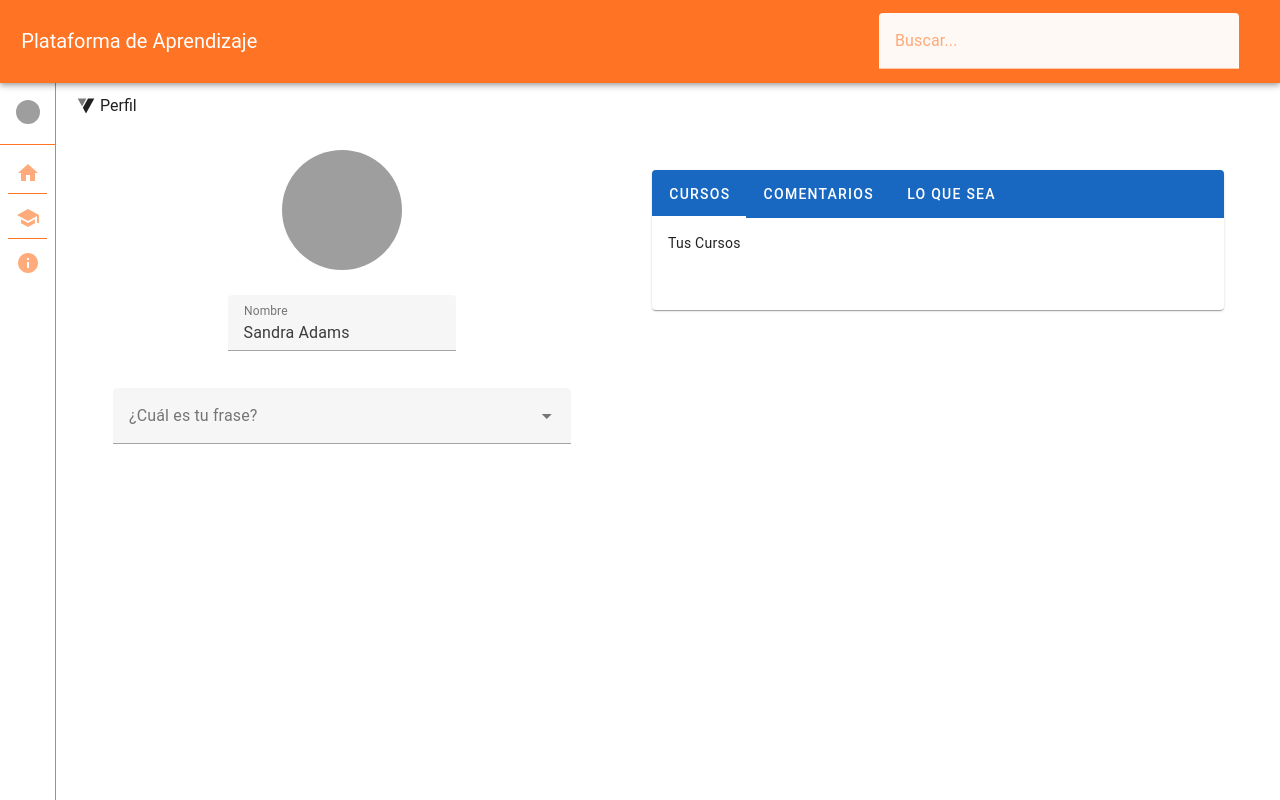
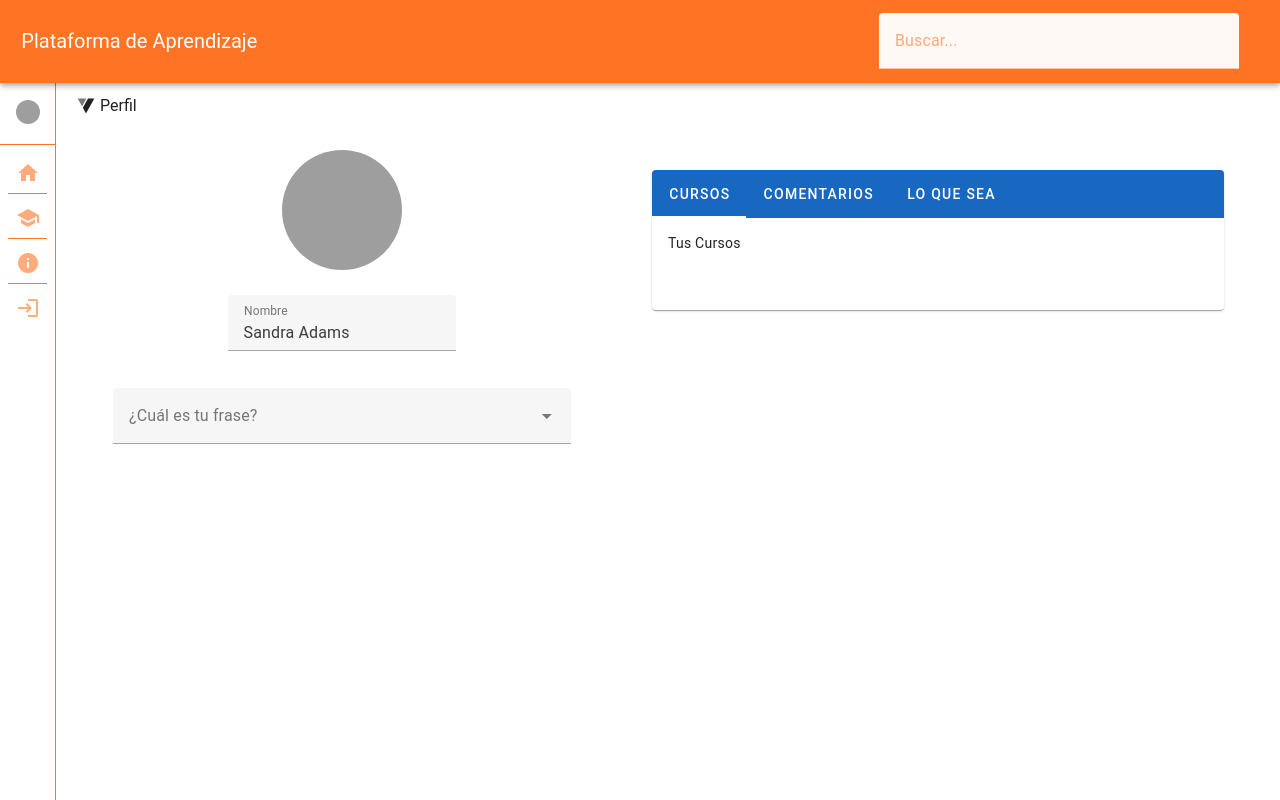
Before and after one commit to fran253/FRONT-v2, a Vue app: page /perfil in a window 1280 px wide. Shown: the top 800 px of the page. Built offline with nearby package versions, Linux system fonts and the light colour scheme; grey boxes are pictures that could not be loaded; the HTML template or start-up script is replaced by a standard one.

Commit message:
opcion login sidebar

```diff
--- a/src/components/Sidebar.vue
+++ b/src/components/Sidebar.vue
@@ -1,40 +1,36 @@
 <script setup lang="ts">
-  // Imports
-  import { ref, computed } from "vue";
+  import { ref, computed, defineEmits } from "vue";
   import { useDisplay } from "vuetify";
   import { useUsuarioLogeadoStore } from "@/stores/UsuarioLogeado";
 
-  // Stores
+  const emit = defineEmits(["mostrar-login"]);
   const usuarioLogeadoStore = useUsuarioLogeadoStore();
-
-  // sidebar abierto cerrado
   const drawer = ref(true);
   const isExpanded = ref(false);
-
-  // Pantalla movil
   const { mobile } = useDisplay();
   const isMobile = computed(() => mobile.value);
-
-  // Usuario actual y estado de autenticación
   const usuarioActual = computed(() => usuarioLogeadoStore.usuarioActual);
   const estaAutenticado = computed(() => usuarioLogeadoStore.estaAutenticado);
 
-  // menu para usuarios no logeados
   const menuPublico = [
-    { text: "Cursos", route: "/", icon: "mdi-home" },
+    { text: "Inicio", route: "/", icon: "mdi-home" },
     { text: "Cursos", route: "/cursos", icon: "mdi-school" },
-    { text: "Info", route: "/info", icon: "mdi-information" }
+    { text: "Info", route: "info", icon: "mdi-information" },
+    { text: "Login", action: () => mostrarLogin(), icon: "mdi-login" }
   ];
 
-  // menu para usuarios logeados
   const menuPrivado = [
     { text: "Mis Cursos", route: "/mis-cursos", icon: "mdi-heart" },
     { text: "Perfil", route: "/perfil", icon: "mdi-account" }
   ];
 
-  // metodos para abrir o cerrar sidebar
   const toggleSidebar = () => (isExpanded.value = false);
   const expandSidebar = () => (isExpanded.value = true);
+
+  const mostrarLogin = () => {
+    localStorage.setItem('yaMostroLogin', 'true');
+    emit("mostrar-login");
+  };
 </script>
 
 <template>
@@ -60,10 +56,13 @@
 
     <v-divider class="border-opacity-100"></v-divider>
 
-    <!-- menu sin sesion iniciada -->
     <v-list density="compact" nav>
       <template v-for="(item, index) in menuPublico" :key="item.text">
-        <v-list-item link :to="item.route" :prepend-icon="item.icon">
+        <v-list-item v-if="item.route" link :to="item.route" :prepend-icon="item.icon">
+          <v-list-item-title v-if="isExpanded">{{ item.text }}</v-list-item-title>
+        </v-list-item>
+
+        <v-list-item v-else @click="item.action" :prepend-icon="item.icon">
           <v-list-item-title v-if="isExpanded">{{ item.text }}</v-list-item-title>
         </v-list-item>
 
@@ -71,7 +70,6 @@
       </template>
     </v-list>
 
-    <!-- menu con sesion iniciada -->
     <v-list v-if="estaAutenticado" density="compact" nav>
       <template v-for="(item, index) in menuPrivado" :key="item.text">
         <v-list-item link :to="item.route" :prepend-icon="item.icon">
@@ -83,7 +81,8 @@
     </v-list>
   </v-navigation-drawer>
 
-  <v-btn v-if="isMobile" icon @click="drawer = !drawer" class="menu-btn"><v-icon>mdi-menu</v-icon>
+  <v-btn v-if="isMobile" icon @click="drawer = !drawer" class="menu-btn">
+    <v-icon>mdi-menu</v-icon>
   </v-btn>
 </template>
 
--- a/src/views/CursosPage.vue
+++ b/src/views/CursosPage.vue
@@ -24,7 +24,6 @@ const cursos = ref([]);
 const fetchCursos = async () => {
   try {
     const response = await fetch("/api/Curso", {
-      // Si hay un usuario autenticado, incluir el token de autorización
       headers: usuarioLogeadoStore.usuarioActual
         ? { 'Authorization': `Bearer ${usuarioLogeadoStore.usuarioActual.token}` }
         : {}
@@ -45,35 +44,29 @@ const cursosFiltrados = computed(() => {
     curso.nombre.toLowerCase().includes(searchQuery.value.toLowerCase())
   );
 });
+
 onMounted(fetchCursos);
 
 // Verificar autenticación al montar el componente
 onMounted(async () => {
-  // Verificar si hay un usuario guardado en localStorage
   const usuarioGuardado = localStorage.getItem('usuario');
+  const yaMostroLogin = localStorage.getItem('yaMostroLogin');
 
   if (usuarioGuardado) {
     const usuario = JSON.parse(usuarioGuardado);
-
-    // Verificar si el usuario existe en la base de datos
     const existe = await usuarioLogeadoStore.verificarUsuario(usuario.email);
 
     if (existe) {
-      // Si existe, establecer como usuario actual
       usuarioLogeadoStore.usuarioActual = usuario;
       usuarioLogeadoStore.estaAutenticado = true;
-
-      // Cargar cursos
       await fetchCursos();
     } else {
-      // Si no existe, mostrar login
       mostrarLogin.value = true;
-      // Limpiar localStorage
       localStorage.removeItem('usuario');
     }
-  } else {
-    // Si no hay usuario guardado, mostrar login
+  } else if (!yaMostroLogin) {
     mostrarLogin.value = true;
+    localStorage.setItem('yaMostroLogin', 'true');
   }
 });
 </script>
@@ -82,7 +75,6 @@ onMounted(async () => {
   <v-app>
     <Header @toggle-sidebar="drawer = !drawer" @update-search="searchQuery = $event" />
 
-    <!-- Breadcrumb -->
     <v-breadcrumbs class="breadcrumbs" :items="items">
       <template v-slot:prepend>
         <v-icon icon="$vuetify" size="small"></v-icon>
@@ -90,7 +82,7 @@ onMounted(async () => {
     </v-breadcrumbs>
 
     <v-container class="main-container">
-      <Sidebar v-model="drawer" />
+      <Sidebar v-model="drawer" @mostrar-login="mostrarLogin = true" />
 
       <div class="content">
         <v-container class="cursos-container">
@@ -111,7 +103,6 @@ onMounted(async () => {
 
     <Footer />
 
-    <!-- Modal de Login -->
     <Login
       v-if="mostrarLogin"
       :mostrar="mostrarLogin"
```
